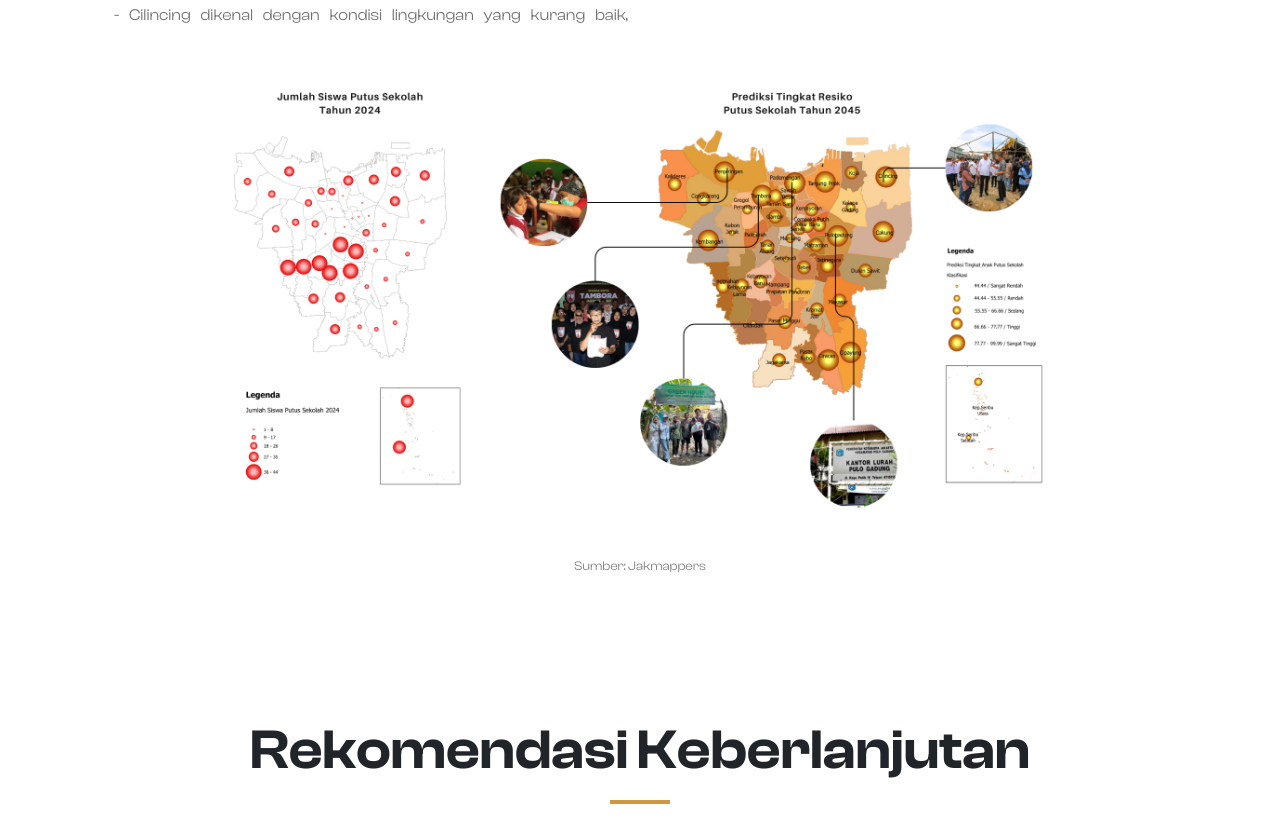
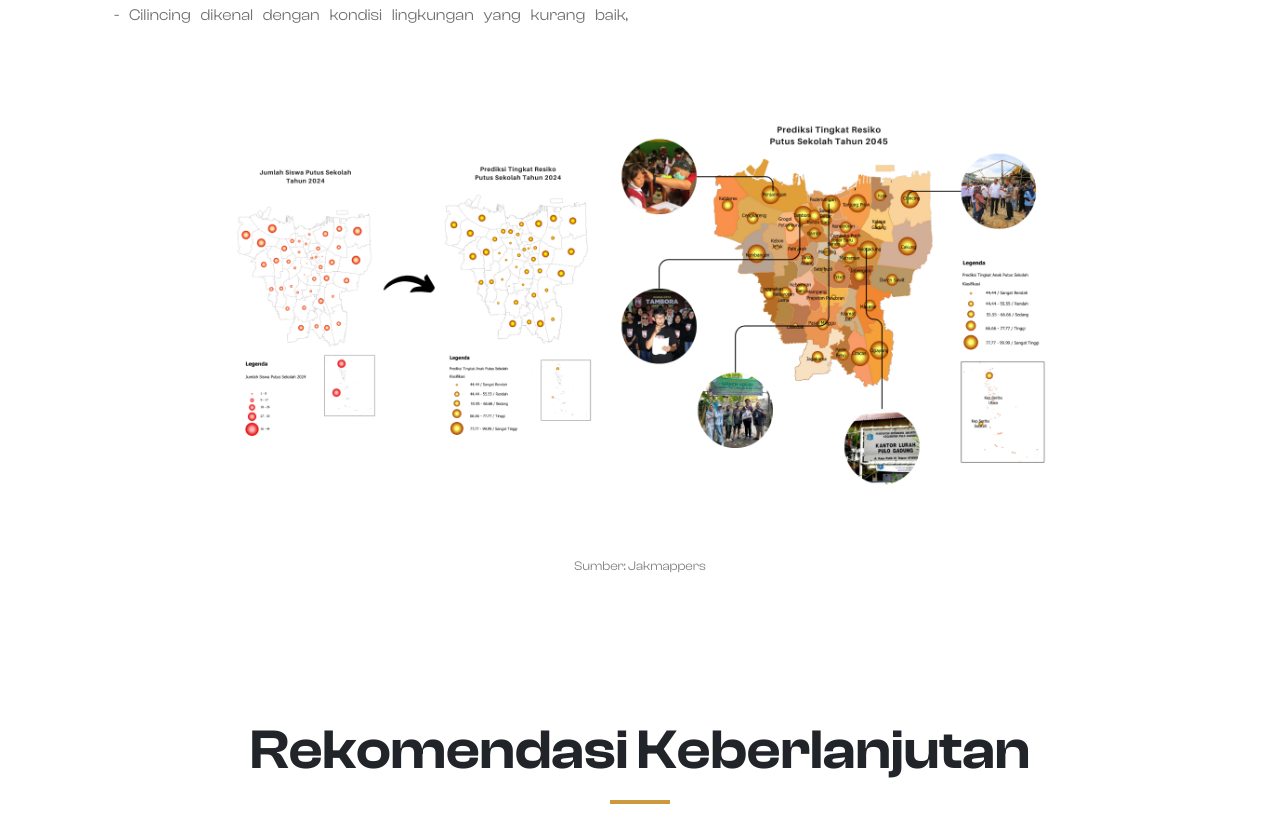
Before and after one commit to khairularul/EduMap-Jakmappers-Jakspace, a plain HTML site: page index.html in a window 1280 px wide. Shown: the part 6373-7198 px from the top of the page. Drawn offline with nearby package versions, Linux system fonts and the light colour scheme.

Commit message:
Update index.html

```diff
--- a/index.html
+++ b/index.html
@@ -397,12 +397,12 @@
           <div class="col-12 text-center" data-aos="fade-down" data-aos-delay="250">
             <div class="portfolio-item image-zoom">
               <div class="image-zoom-wrapper">
-                <img src="./assets/images/ilustrasi.png" alt="" class="img-fluid rounded" style="width: 80%;"/>
+                <img src="./assets/images/Peta Prediksi.png" alt="" class="img-fluid rounded" style="width: 80%;"/>
               </div>
               <figcaption style="text-align: center; font-size: 0.8em; color: gray">
                 Sumber: Jakmappers
               </figcaption>
-              <a href="./assets/images/ilustrasi.png" data-fancybox="gallery" class="iconbox" id="petatematik">
+              <a href="./assets/images/Peta Prediksi.png" data-fancybox="gallery" class="iconbox" id="petatematik">
                 <i class="ri-search-2-line"></i>
               </a>
             </div>
```
